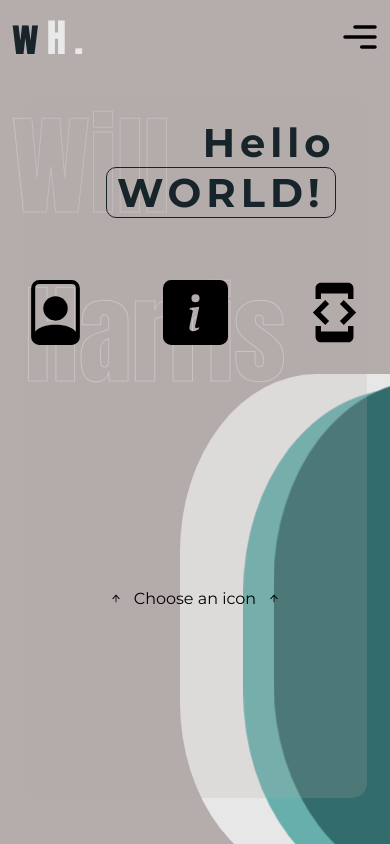
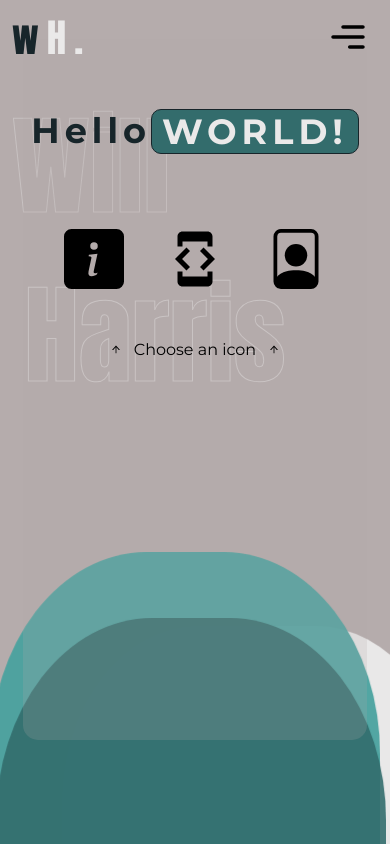
Before and after one commit to WilliamBHarris/React-Portfolio, a React (Create React App) app: page /about in a window 390 px wide. Built offline with nearby package versions, Linux system fonts and the light colour scheme.

Commit message:
updated responsivness

```diff
--- a/src/App.css
+++ b/src/App.css
@@ -98,7 +98,7 @@
 
 .main-name-text {
   font-family: Impact, Haettenschweiler, 'Arial Narrow Bold', sans-serif;
-  font-size: clamp(3rem,10vw,150px);
+  font-size: clamp(3.5rem,10vw,150px);
   position: absolute;
   color:#17252A;
   bottom: 60%;
@@ -106,7 +106,7 @@
 }
 .main-desc-text {
   font-family: Impact, Haettenschweiler, 'Arial Narrow Bold', sans-serif;
-  font-size: clamp(1.3rem, 4vw, 50px);
+  font-size: clamp(1.4rem, 3.5vw, 50px);
   position: absolute;
   color: #17252A;
   bottom: 43%;
@@ -118,10 +118,10 @@
 .mainNav {
   background: #17252A;
   width: 50%;
-  height: 8vh;
   border-radius: 0 0 0 15px;
   position: absolute;
   right: 0;
+padding-bottom: 10px;
   top: 0;
   margin: auto;
   z-index: 10;
@@ -161,17 +161,25 @@
   z-index: 4;
 }
 
+.titleBox {
+  display: flex;
+  top: 0;
+  position: absolute;
+  justify-content: center;
+}
+
 .aboutTitle {
-  position: absolute;
-  top: 0;
+margin-top: 50px;
+  padding-left: 0;
   font-weight: bold;
-  justify-content: flex-end;
-  padding: 20px;
+  align-self: flex-start;
+  text-align: center;
+  justify-content: center;
   display: flex;
-  color: black;
+  color: #17252A;
   font-family: "Montserrat", sans-serif;
   letter-spacing: 5px;
-  font-size: clamp(10px, 3vw, 30px);
+  font-size: clamp(1.3rem, 10vw, 65px);
 }
 
 .palmTrees {
@@ -191,16 +199,12 @@
 }
 
 .infoBox {
-  height: 100%;
-  width: 92%;
-  position: absolute;
-  left: 0;
-  bottom: 0%;
   display: flex;
   flex-direction: column;
-  justify-content: flex-end;
   align-items: center;
   overflow: visible;
+  border: 3px solid black;
+  height: 30%;
 }
 
 .aboutText {
@@ -209,7 +213,7 @@
   height: 60px;
   display: flex;
   align-items: center;
-  margin: 10px 0 0 0;
+  border: 1px solid black;
   text-align: center;
 }
 
@@ -223,25 +227,25 @@
 } */
 
 .infoIcon {
-  position: absolute;
-  top: 30%;
-  cursor: pointer;
+  /* position: absolute;
+  top: 25%;
+  cursor: pointer; */
   z-index: 1;
 }
 
 .langIcon {
-  position: absolute;
+  /* position: absolute;
   top: 25%;
-  right: 10%;
-  cursor: pointer;
+  right: 25%;
+  cursor: pointer; */
   z-index: 1;
 }
 
 .personIcon {
-  position: absolute;
+  /* position: absolute;
   top: 25%;
-  left: 10%;
-  cursor: pointer;
+  left: 25%;
+  cursor: pointer; */
   z-index: 1;
 }
 
@@ -262,7 +266,7 @@
 
 .langTitle {
   position: absolute;
-  bottom: 25%;
+  top: 25%;
   font-family: "Montserrat", sans-serif;
   font-size: clamp(20px, 4vw, 40px);
 }
@@ -271,27 +275,30 @@
   width: 100%;
   display: flex;
   justify-content: space-evenly;
-  align-self: flex-end;
+  align-self: center;
   position: absolute;
-  bottom: 0;
-  height: 100%;
+  top: 30%;
+  height: 70%;
   z-index: 0;
   overflow: visible;
 }
 
 .techIcons {
   width: 100%;
-  display: flex;
-  justify-content: space-evenly;
-  align-self: flex-end;
-  height: 20%;
+  display: grid;
+  grid-template-columns: repeat(auto-fit, minmax(70px, 1fr));
+  height: 45%;
+  align-items: center;
+  justify-items: center;
+  row-gap: 5px;
   color: #17252A;
+  top: 40%;
+  position: absolute;
 }
 
 .subtitleText {
   font-family: "Montserrat", sans-serif;
   text-align: center;
-  margin-top: 150px;
   font-size: clamp(16px, 4vw, 22px);
   letter-spacing: 0px;
   color: #17252A;
@@ -311,7 +318,14 @@
 .chooseIcon {
   font-family: "Montserrat", sans-serif;
   font-size: clamp(16px, 4vw, 22px);
-  margin-top: 140px;
+}
+
+.chooseBox {
+  position: absolute;
+  text-align: center;
+
+  bottom: 0;
+  width: 100%;
 }
 
 .imgDiv {
@@ -329,23 +343,23 @@
 }
 
 .connectSpan {
-  /* background: white; */
+  color:rgb(234, 233, 233);
   border-radius: 10px;
   padding: 0px 10px;
-  color: #17252A;
+  background-color: #336c6c;
+  text-align: center;
   border: 1px solid #17252A;
 }
 
 .contactTitle {
-  padding: 20px;
   color: #17252A;
   font-family: "Montserrat", sans-serif;
   letter-spacing: 5px;
-  font-size: clamp(17px, 2vw, 25px);
+  font-size: clamp(26px, 4vw, 50px);
   overflow: visible;
 }
 
-@media only screen and (max-width: 637px) {
+/* @media only screen and (max-width: 637px) {
   .contactTitle {
     display: flex;
     text-align: right;
@@ -353,14 +367,14 @@
     top: 35%;
   }
   .contactTitle span {
-    background: black;
+    background: #17252A;
     padding: 0 10px;
   }
-}
+} */
 
 .githubLogo {
   position: absolute;
-  top: 5%;
+  top: 20%;
   color: black;
   z-index: 5;
 }
@@ -393,8 +407,19 @@
 }
 
 .socialLogo {
-  font-size: clamp(65px, 10vw, 200px);
+  font-size: clamp(60px, 6vw, 200px);
   color: #17252A;
+}
+
+.iconBox {
+  display: flex;
+  width: 100%;
+  min-height: 35%;
+  justify-content: space-evenly;
+  align-self: flex-start;
+  margin-top: 190px;
+  position: relative;
+  overflow:visible;
 }
 
 .instagramLogo {
@@ -408,7 +433,7 @@
 
 .linkedInLogo {
   position: absolute;
-  bottom: 5%;
+  bottom: 20%;
   cursor: pointer;
   color: black;
   z-index: 5;
@@ -673,61 +698,63 @@
     flex-direction: column;
   }
   .aboutTitle {
-    font-size: 20px !important;
-    margin-right: -15% !important;
-    top: 0;
-    color: #17252A;
     display: flex;
     flex-direction: column;
-    justify-content: flex-end;
+    justify-content: flex-start;
     text-align: right;
-    font-size: 20px;
+    font-size: clamp(.5rem, 9vw, 50px);
+    margin-top: 70px;
   }
-  .infoBox {
-    align-items: center;
-    text-align: center;
-  }
-  .infoIcon {
+  /* .infoIcon {
     position: absolute;
-    top: 26%;
+    top: 30%;
     cursor: pointer;
     z-index: 1;
-  }
+  } */
   .aboutBox {
-    margin-top: 25%;
+    margin-top: 10%;
   }
 
-  .langIcon {
+  /* .langIcon {
     position: absolute;
-    top: 26%;
-    right: 0;
+    top: 30%;
+    right: 10%;
     cursor: pointer;
     z-index: 1;
+  } */
+  .chooseBox {
+    top: 45%;
   }
   .backCircle {
     width: 100%;
     height: 60%;
-    bottom: -5%;
-    right: -45%;
+    bottom: -35%;
+    /* right: -45%; */
   }
   .backCircle2 {
     width: 100%;
     height: 60%;
-    bottom: -5%;
-    right: -55%;
+    bottom: -25%;
+    right: 5%;
   }
   .backCircle3 {
     width: 100%;
     height: 60%;
-    bottom: -5%;
-    right: -70%;
+    bottom: -35%;
+    left: -5%;
   }
   .main-desc-text{
     top: 33%;
     left: 10%;
+    margin-top: 15px;
+    font-size: clamp(1.3rem, 5vw, 100px);
+  }
+  .contactTitle {
+
+
   }
   .main-name-text {
-    top: 20%;
+    top: 17%;
   }
   .main-firstName-border {
     top:10%;
@@ -745,53 +772,52 @@
     text-orientation: upright;
   }
   .personImg {
-    max-height: clamp(50%, 70vh, 100%);
-    max-width: clamp(43%, 40vw, 100%);
+    max-height: clamp(10%, 70vh, 100%);
+    max-width: clamp(10%, 60vw, 100%);
     bottom: -10%;
-    right: 0;
+    min-height: 65%;
+    right: 10%;
   }
 
-  .personIcon {
+  /* .personIcon {
     position: absolute;
-    top: 26%;
-    left: 0%;
+    top: 30%;
+    left: 10%;
     cursor: pointer;
     z-index: 1;
-  }
+  } */
   .facebookLogo {
     position: absolute;
     top: 20%;
-    left: 0;
+    left: 10%;
     cursor: pointer;
   }
   .twitterLogo {
     position: absolute;
     top: 20%;
-    right: 0;
+    right: 10%;
     cursor: pointer;
   }
   .githubLogo {
-    top: 5%;
+    top: 20%;
   }
   .linkedInLogo {
-    bottom: 5%;
+    bottom: 20%;
   }
   .instagramLogo {
-    left: 0;
+    left: 10%;
     bottom: 20%;
   }
   .mailLogo {
-    right: 0;
+    right: 10%;
     bottom: 20%;
   }
   .chooseIcon {
     font-family: "Montserrat", sans-serif;
-    margin-top: 300px;
   }
   .infoBox {
     position: absolute;
-    bottom: -17%;
-    right: -3%;
+
   }
   .aboutText {
     height: 10%;
@@ -842,9 +868,9 @@
   color: black;
   cursor: pointer;
   position: absolute;
-  right: -5%;
+  right: -2%;
   top: 2%;
-  z-index: 1;
+  z-index: 5;
   width: 100px;
 }
 .hamMenuClose {
@@ -852,7 +878,7 @@
   color: rgb(234, 233, 233);
   cursor: pointer;
   position: absolute;
-  right: 1%;
+  right: 5%;
   top: 2%;
   z-index: 5;
 }
--- a/src/App.js
+++ b/src/App.js
@@ -44,9 +44,9 @@ function App() {
     :
     <motion.div initial={{opacity: 0}} animate={{opacity: 1}} transition={{duration: .3}}>
 
-    <motion.div initial={{opacity: 0.8,y: 20, x: 30}} animate={{opacity: 1 ,x:0, y:-10}} transition={{duration: 2, repeatType: 'reverse', repeat: Infinity, ease: 'easeInOut'}} className='backCircle'></motion.div>
-      <motion.div initial={{opacity: 0.8,y: 10, x: 30}} animate={{x:0, y: 0, opacity: 1}} transition={{duration: 3, repeatType: 'reverse', repeat: Infinity, ease: 'easeInOut'}} className='backCircle2'></motion.div>
-      <motion.div initial={{opacity: 0.8, y: -30, x: 30}} animate={{x:0, y: 0, opacity: 1}} transition={{duration: 5, repeatType: 'reverse', repeat: Infinity, ease: 'easeInOut'}} className='backCircle3'></motion.div>
+    <motion.div initial={{opacity: 0.8,y: 20, x: 30}} animate={{opacity: 1 ,x:0, y:-10}} transition={{duration: 7, repeatType: 'reverse', repeat: Infinity, ease: 'easeInOut'}} className='backCircle'></motion.div>
+      <motion.div initial={{opacity: 0.8,y: 10, x: 30}} animate={{x:0, y: 0, opacity: 1}} transition={{duration: 9, repeatType: 'reverse', repeat: Infinity, ease: 'easeInOut'}} className='backCircle2'></motion.div>
+      <motion.div initial={{opacity: 0.8, y: -30, x: 30}} animate={{x:0, y: 0, opacity: 1}} transition={{duration: 11, repeatType: 'reverse', repeat: Infinity, ease: 'easeInOut'}} className='backCircle3'></motion.div>
       <motion.h1 initial={{opacity: 0, x: 300, rotate: -90}} animate={{opacity: .3, x: 0}} transition={{duration: 2}} className='main-right-border'>Web Developer</motion.h1>
       <motion.h1 initial={{x: -10, opacity: .2}}
         animate={{opacity: .5, x: 10}}
--- a/src/Components/About.js
+++ b/src/Components/About.js
@@ -1,10 +1,11 @@
-import { useState} from "react";
+import { useState } from "react";
 import { motion, AnimatePresence } from "framer-motion";
 import { SiJavascript } from "react-icons/si";
 import { SiHtml5 } from "react-icons/si";
 import { SiCss3 } from "react-icons/si";
 import { SiReact } from "react-icons/si";
 import { SiNodedotjs } from "react-icons/si";
+import { SiAdobe } from "react-icons/si";
 import { SiPostgresql } from "react-icons/si";
 import { SiTypescript } from "react-icons/si";
 import { BsFillInfoSquareFill } from "react-icons/bs";
@@ -75,8 +76,6 @@ const About = () => {
   return (
     <motion.div>
       <div className="AboutMain">
-
-
         <motion.div
           initial={{ opacity: 0 }}
           animate={{ opacity: 1 }}
@@ -84,68 +83,11 @@ const About = () => {
           exit={{ opacity: 0, transition: { duration: 0.7, delay: 0 } }}
           className="aboutBox"
         >
-          <div className="aboutTitle">
-            <h1>Hello</h1>
-            <h1 className="connectSpan">WORLD!</h1>
+          <div className='titleBox'>
+          <h1 className="aboutTitle">Hello</h1>
+          <h1 className="connectSpan aboutTitle">WORLD!</h1>
           </div>
-          <div>
-            <AnimatePresence exitBeforeEnter>
-              {!info && !lang && !person ? (
-                <>
-                  {!subtitle ? (
-                    <motion.p
-                      initial={{ opacity: 0 }}
-                      animate={{ opacity: 1 }}
-                      transition={{ duration: 0.5, delay: 0.5 }}
-                      className='chooseIcon'
-                      exit={{ opacity: 0, transition: { duration: 0.3 } }}
-                      style={{
-                        visibility: !subtitle ? "visible" : "hidden"}}                    >
-                      <AiOutlineArrowUp
-                        style={{ marginRight: "10px", paddingTop: "5px" }}
-                      />
-                      Choose an icon
-                      <AiOutlineArrowUp
-                        style={{ marginLeft: "10px", paddingTop: "5px" }}
-                      />
-                    </motion.p>
-                  ) : (
-                    <p className="subtitleText" style={style.active5}>
-                      {subtitle}
-                    </p>
-                  )}
-                </>
-              ) : null}
-            </AnimatePresence>
-          </div>
-          <AnimatePresence exitBeforeEnter>
-            {info && (
-              <motion.div
-                initial={{ opacity: 0 }}
-                animate={{ opacity: 1 }}
-                transition={{ delay: 0.1, duration: 0.8 }}
-                exit={{ opacity: 0, transition: { duration: 0.3 } }}
-                className="infoBox"
-              >
-                <p className="aboutText">
-                  Hello! I am a Tampa, FL based freelance web developer.
-                </p>
-                <p className="aboutText">
-                  Focused on learning more about code everyday.
-                </p>
-                <p className="aboutText">
-                  Working hard to create opportunities.
-                </p>
-                <p className="aboutText">
-                  All in pursuit to land a job.
-                </p>
-                 <img className="palmTrees" src={Trees} alt="Palm Trees" />
-                 <img className="palmTrees2" src={Trees} alt="Palm Trees" />
-              </motion.div>
-            )}
-
-          </AnimatePresence>
-
+          <div className='iconBox'>
           <motion.div
             whileHover={{
               scale: 1.3,
@@ -198,6 +140,65 @@ const About = () => {
               onClick={handleClickPerson}
             />
           </motion.div>
+          <div className='chooseBox'>
+            <AnimatePresence exitBeforeEnter>
+              {!info && !lang && !person ? (
+                <>
+                  {!subtitle ? (
+                    <motion.p
+                      initial={{ opacity: 0 }}
+                      animate={{ opacity: 1 }}
+                      transition={{ duration: 0.5, delay: 0.5 }}
+                      className="chooseIcon"
+                      exit={{ opacity: 0, transition: { duration: 0.3 } }}
+                      style={{
+                        visibility: !subtitle ? "visible" : "hidden",
+                      }}
+                    >
+                      <AiOutlineArrowUp
+                        style={{ marginRight: "10px", paddingTop: "5px" }}
+                      />
+                      Choose an icon
+                      <AiOutlineArrowUp
+                        style={{ marginLeft: "10px", paddingTop: "5px" }}
+                      />
+                    </motion.p>
+                  ) : (
+                    <p className="subtitleText" style={style.active5}>
+                      {subtitle}
+                    </p>
+                  )}
+                </>
+              ) : null}
+            </AnimatePresence>
+          </div>
+          </div>
+
+
+          <AnimatePresence exitBeforeEnter>
+            {info && (
+              <motion.div
+                initial={{ opacity: 0 }}
+                animate={{ opacity: 1 }}
+                transition={{ delay: 0.1, duration: 0.8 }}
+                exit={{ opacity: 0, transition: { duration: 0.3 } }}
+                className="infoBox"
+              >
+                <p className="aboutText">
+                  Hello! I am a Tampa, FL based freelance web developer.
+                </p>
+                <p className="aboutText">
+                  Focused on learning more about code everyday.
+                </p>
+                <p className="aboutText">
+                  Working hard to create opportunities.
+                </p>
+                <p className="aboutText">All in pursuit to land a job.</p>
+                <img className="palmTrees" src={Trees} alt="Palm Trees" />
+                <img className="palmTrees2" src={Trees} alt="Palm Trees" />
+              </motion.div>
+            )}
+          </AnimatePresence>
 
           <AnimatePresence exitBeforeEnter>
             {lang && (
@@ -215,20 +216,21 @@ const About = () => {
                       background: "#17252A",
                       color: "white",
                       padding: 20,
-                      borderRadius: 10
+                      borderRadius: 10,
                     }}
                   >
                     FOCUS.
                   </span>
                 </h1>
                 <div className="techIcons">
-                  <SiJavascript size={120} />
-                  <SiHtml5 size={120} />
-                  <SiCss3 size={120} />
-                  <SiReact size={120} />
-                  <SiNodedotjs size={120} />
-                  <SiPostgresql size={120} />
-                  <SiTypescript size={120} />
+                  <SiJavascript className="socialLogo" />
+                  <SiHtml5 className="socialLogo" />
+                  <SiCss3 className="socialLogo" />
+                  <SiReact className="socialLogo" />
+                  <SiNodedotjs className="socialLogo" />
+                  <SiPostgresql className="socialLogo" />
+                  <SiTypescript className="socialLogo" />
+                  <SiAdobe className="socialLogo" />
                 </div>
               </motion.div>
             )}
--- a/src/Components/Contact.js
+++ b/src/Components/Contact.js
@@ -24,10 +24,10 @@ const Contact = () => {
         <motion.a whileHover={{scale: 1.5, transition: {duration: .3, ease: 'easeInOut'}}} target='_blank' href="www.Instagram.com" className='instagramLogo' initial={{opacity: 0}} animate={{opacity: 1, transition: {delay: .8, duration: .5}}}><AiFillInstagram className="socialLogo" /></motion.a>
         <motion.a whileHover={{scale: 1.5, transition: {duration: .3, ease: 'easeInOut'}}} target='_blank' href='www.LinkedIn.com' className='linkedInLogo' initial={{opacity: 0}} animate={{opacity: 1, transition: {delay: 1.3, duration: .5}}}><AiFillLinkedin className="socialLogo"  /></motion.a>
 
-        <div className="contactTitle">
-          <h1 style={{color: '#17252A'}}>Lets <span style={{color: 'rgb(234, 233, 233)'}} className='connectSpan'>CONNECT.</span></h1>
 
-        </div>
+          <h1 className='contactTitle' style={{color: '#17252A'}}>Lets <span style={{color: 'rgb(234, 233, 233)'}} className='connectSpan'>CONNECT.</span></h1>
+
+
       </motion.div>
         </div>
         </motion.div>
```
